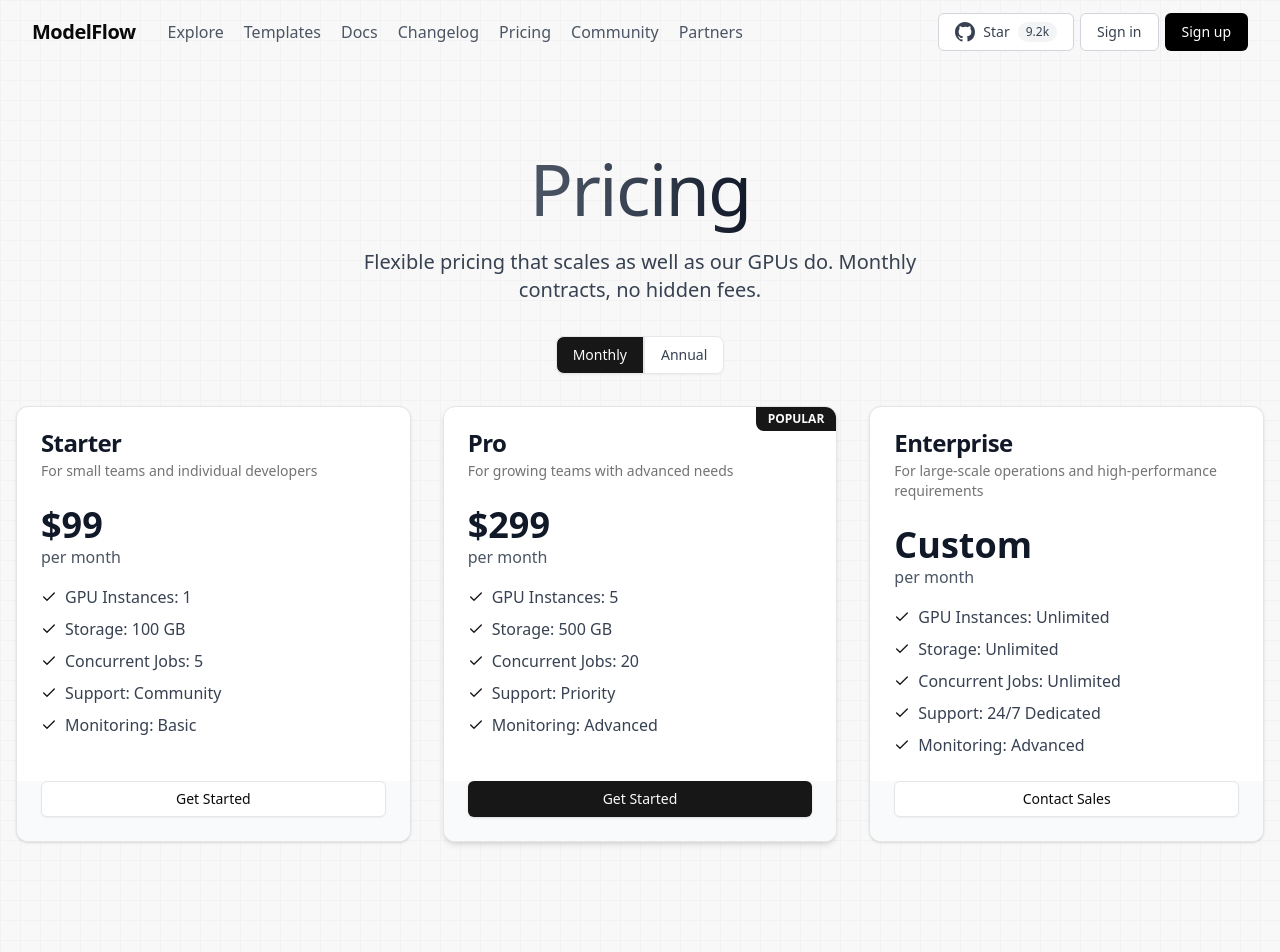
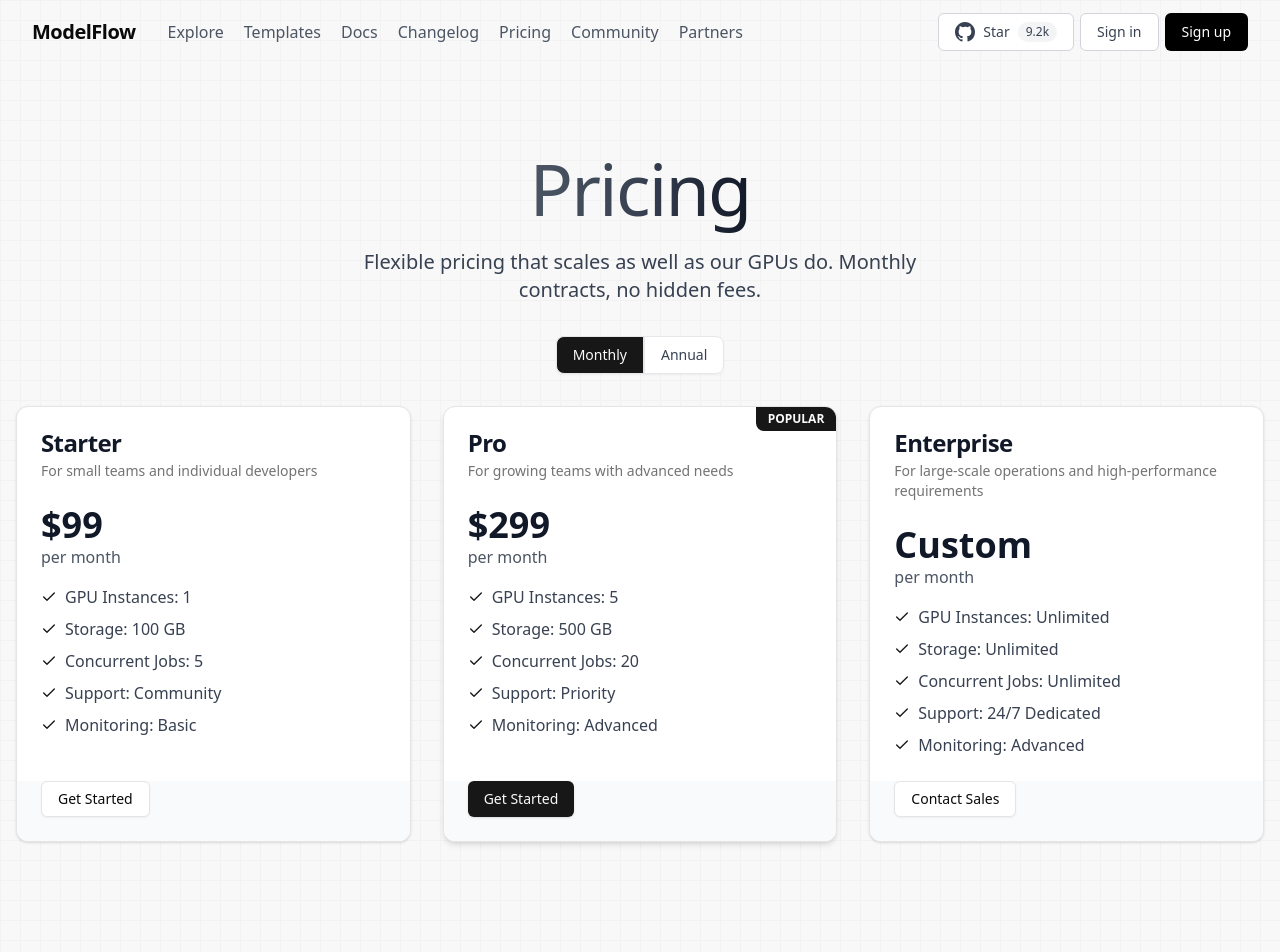
Before and after one commit to domeccleston/attio-demo, a Next.js app: page /pricing in a window 1280 px wide. Shown: the top 952 px of the page. Built offline with nearby package versions, Linux system fonts and the light colour scheme; no server answers.

Commit message:
add contact sales workflow

```diff
--- a/app/pricing/page.tsx
+++ b/app/pricing/page.tsx
@@ -1,6 +1,7 @@
 "use client";
 
 import { useState } from "react";
+import Link from "next/link";
 
 import { Check } from "lucide-react";
 
@@ -117,12 +118,22 @@ export default function PricingPage() {
                 </ul>
               </CardContent>
               <CardFooter className="bg-gray-50 mt-auto">
-                <Button
-                  className="w-full"
-                  variant={index === 1 ? "default" : "outline"}
+                <Link
+                  href={
+                    plan.name === "Enterprise"
+                      ? "https://forms.fillout.com/t/cbbG8Mg1Dyus?lead_source=fillout"
+                      : "/dashboard"
+                  }
                 >
-                  {plan.name === "Enterprise" ? "Contact Sales" : "Get Started"}
-                </Button>
+                  <Button
+                    className="w-full"
+                    variant={index === 1 ? "default" : "outline"}
+                  >
+                    {plan.name === "Enterprise"
+                      ? "Contact Sales"
+                      : "Get Started"}
+                  </Button>
+                </Link>
               </CardFooter>
             </Card>
           ))}
--- a/components/marketing/hero.tsx
+++ b/components/marketing/hero.tsx
@@ -28,7 +28,7 @@ export function Hero() {
           Get started
         </Link>
         <Link
-          href="/contact"
+          href="/pricing"
           className="inline-flex items-center px-6 py-3 border border-gray-300 text-base font-medium rounded-md text-gray-700 bg-white hover:bg-gray-50"
         >
           Talk to sales
```
